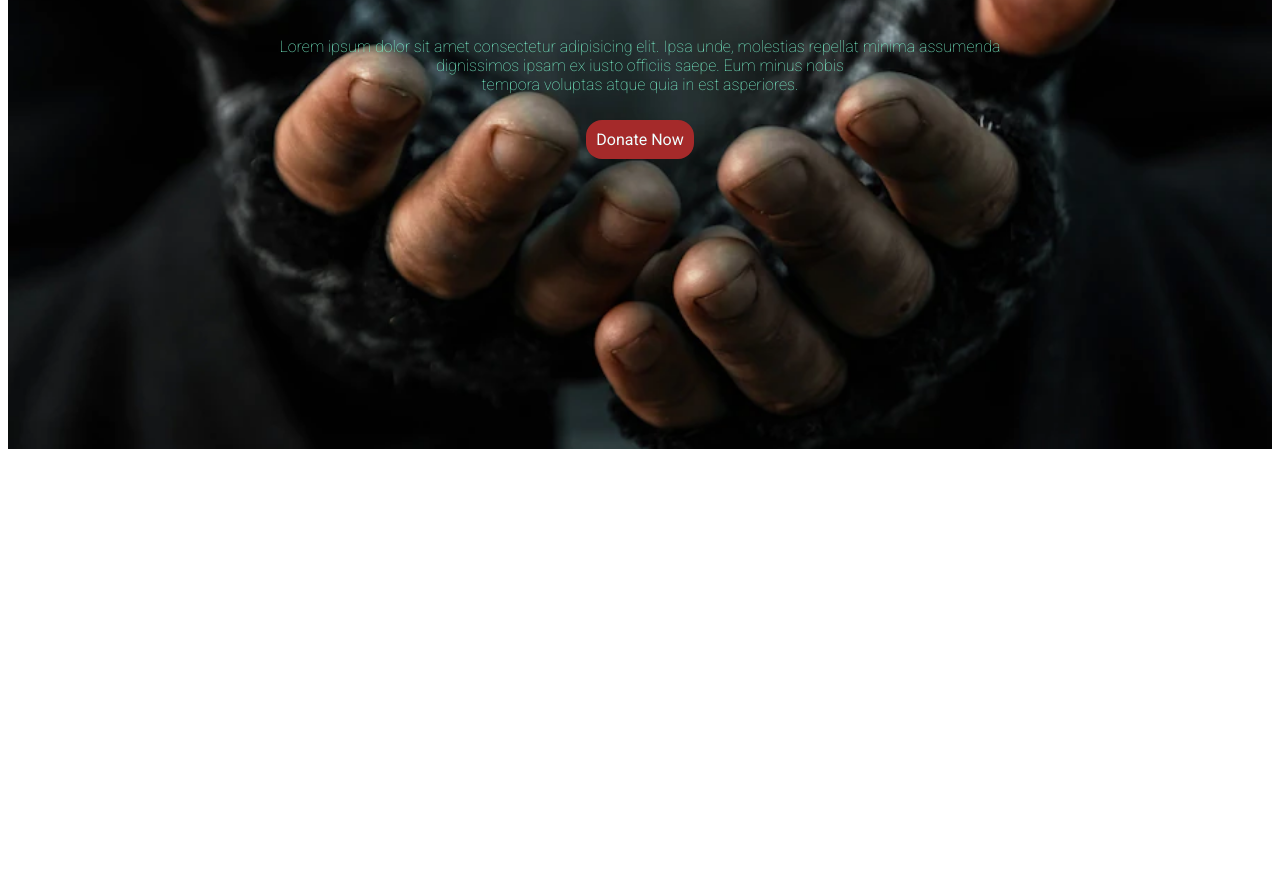
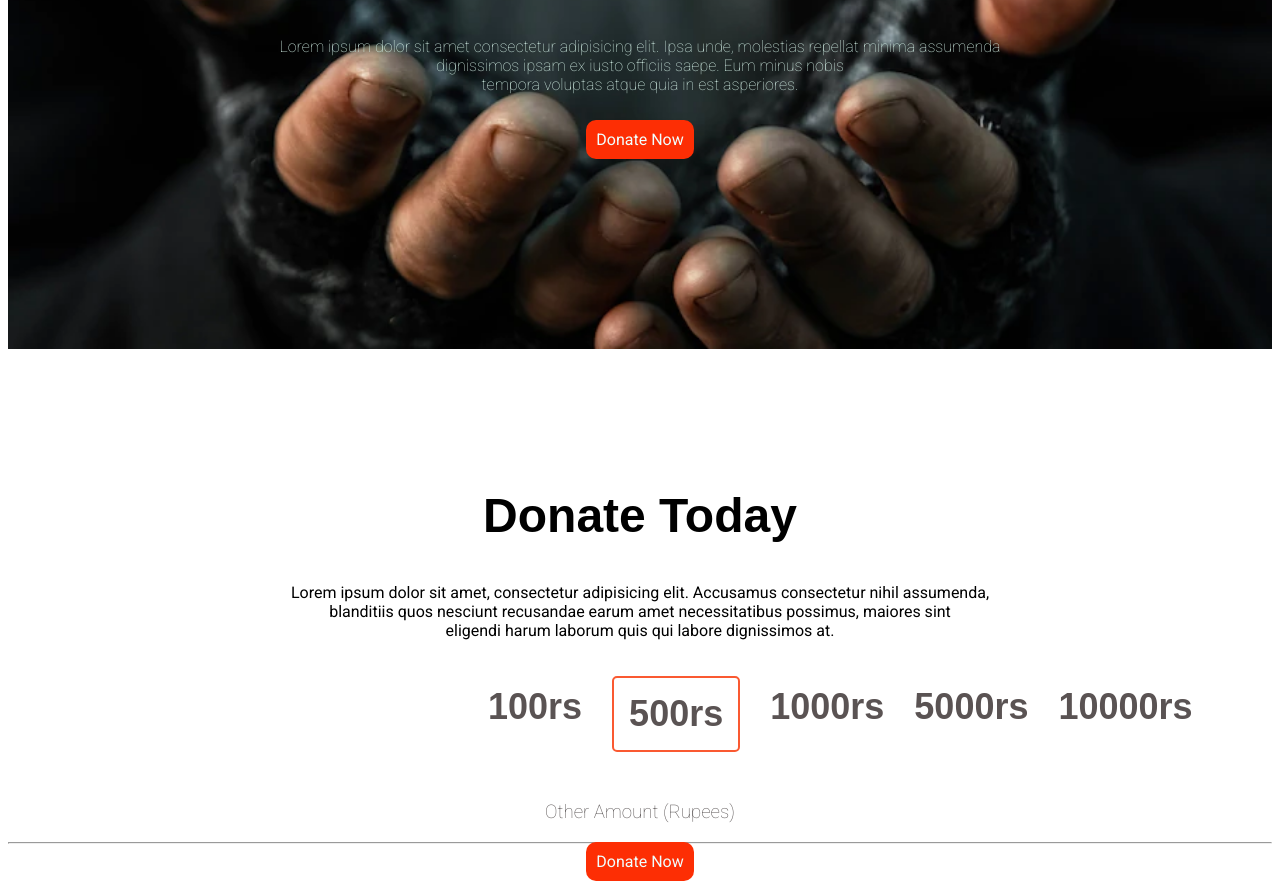
Before and after one commit to googlekeep/donate-today-assessment1, a plain HTML site: page index.html in a window 1280 px wide. Shown: the part 311-1192 px from the top of the page. Before the commit the page ends 800 px from the top, so only its background shows below. Drawn offline with Linux system fonts and the light colour scheme.

Commit message:
section2 done

```diff
--- a/index.html
+++ b/index.html
@@ -15,7 +15,8 @@
     <link href="https://fonts.googleapis.com/css2?family=Josefin+Sans:ital,wght@1,700&family=Poppins:ital,wght@0,400;0,900;1,300;1,400;1,600&family=Roboto:ital,wght@0,100;0,400;0,500;0,700;1,300;1,900&display=swap" rel="stylesheet">
 
 </head>
-<body>
+                <!-- <Home page start >   -->
+
         <section class="backgroundimage-setup">
             <div class="Home-page-setup">
                 <h1>Let's Help Those Who Are <br>
@@ -24,11 +25,41 @@
                 <a class="donate-button" href="">Donate Now</a>
               </div>
         </section>
+                 <!-- <Home page eds>   -->
+                    <!-- ============ -->
+                <!-- <Home page  Donate Today>   -->
+
+        <section class="donate-today-section">
+            <h1 class="donate-today-titel">
+                Donate Today
+            </h1>
+            <p>Lorem ipsum dolor sit amet, consectetur adipisicing elit. Accusamus consectetur nihil assumenda, <br> blanditiis quos nesciunt recusandae earum amet necessitatibus possimus, maiores sint <br> eligendi harum laborum quis qui labore dignissimos at.</p>
+            <div class="donate-money-selation">
+                <div>
+                    <h1>100rs</h1>
+                </div>
+                <div>
+                    <h1 id="donate500">500rs</h1>
+                </div>
+                <div>
+                    <h1>1000rs</h1>
+                </div>
+                <div>
+                    <h1>5000rs</h1>
+                </div>
+                <div>
+                    <h1>10000rs</h1>
+                </div>
+            </div>
+                <h3 class="other-amount-rupees">Other Amount (Rupees)</h3>
+               <hr class="solid">
+               <a class="doate-now-2nd-section" href="">Donate Now</a>
+        </section>
 
 
+        <section>
 
-
-
+        </section>
 
 
 
--- a/style.css
+++ b/style.css
@@ -14,7 +14,7 @@ font-family: 'Roboto', sans-serif;
 .Home-page-setup{
     text-align: center;
     padding-top: 150px;
-    padding-bottom: 300px;
+    padding-bottom: 200px;
 
 }
 .Home-page-setup h1{
@@ -24,7 +24,7 @@ font-family: 'Roboto', sans-serif;
     color: azure;
 }
 .Home-page-setup p{
-    color: aquamarine;
+    color: rgb(214, 243, 233);
     font-weight: 200;
     padding-bottom: 20px;
 }
@@ -32,6 +32,58 @@ font-family: 'Roboto', sans-serif;
     text-decoration: none;
     padding: 10px 10px;
     color: azure;
-    background-color: brown;
-    border-radius: 1rem;
+    background-color: rgb(253, 46, 4);
+    border-radius:  10px;
 }
+                    /* <!-- <Home page eds>   --> */
+  /* donate today section start*/
+
+.donate-today-section{
+ text-align: center;
+ padding-top: 100px;
+}
+
+.donate-today-titel{
+    font-size: xxx-large;
+    font-family: sans-serif;
+}
+
+.donate-money-selation{
+    display: flex;
+    text-align: center;
+    padding-left: 450px;
+}
+.donate-money-selation div{
+    padding-left: 30px;
+    font-size: x-large;
+    font-family: sans-serif;
+    color: rgb(90, 83, 83);
+
+}
+#donate500{
+    border: 2px solid rgba(249, 50, 0, 0.806);
+    padding: 15px 15px;
+    border-radius: 5px;
+    margin-top: 20px;
+}
+.hr.solid {
+    border-top: 4px solid #bbb;
+
+
+  }
+  .other-amount-rupees{
+    color: rgb(88, 83, 83);
+    font-weight: 100;
+
+  }
+
+  .doate-now-2nd-section{
+    text-decoration: none;
+    padding: 10px 10px;
+    color: azure;
+    background-color: rgb(253, 46, 4);
+    border-radius:  10px;
+
+
+
+  }
```
